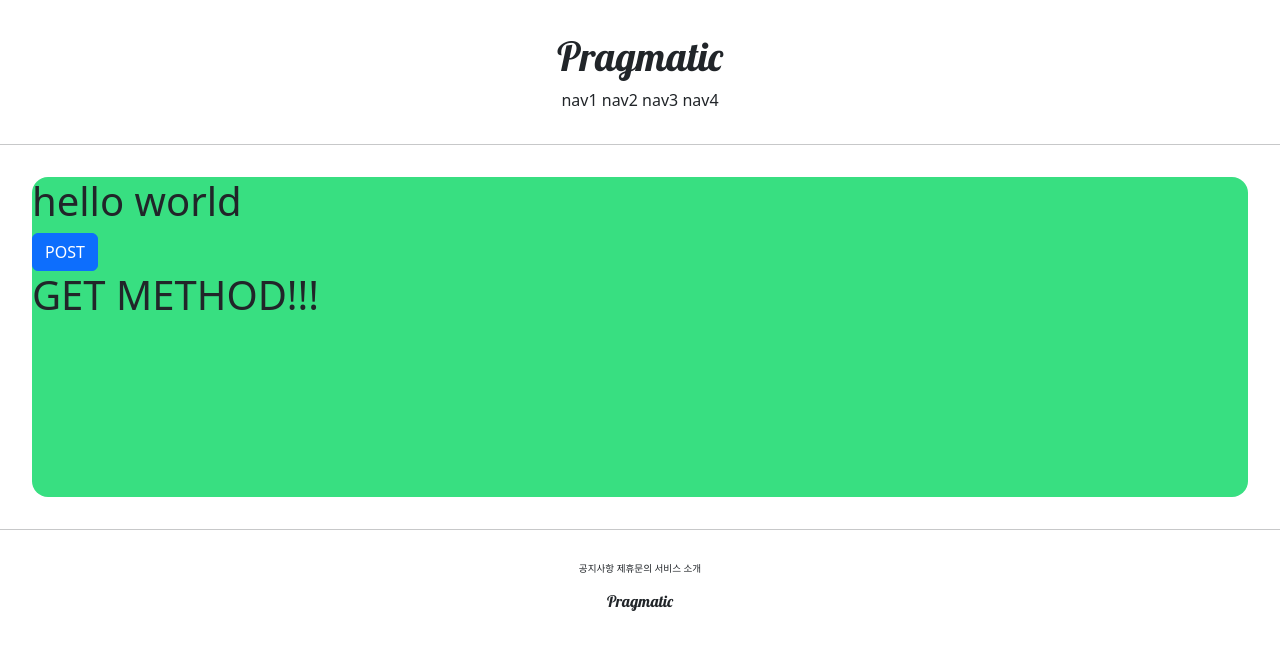
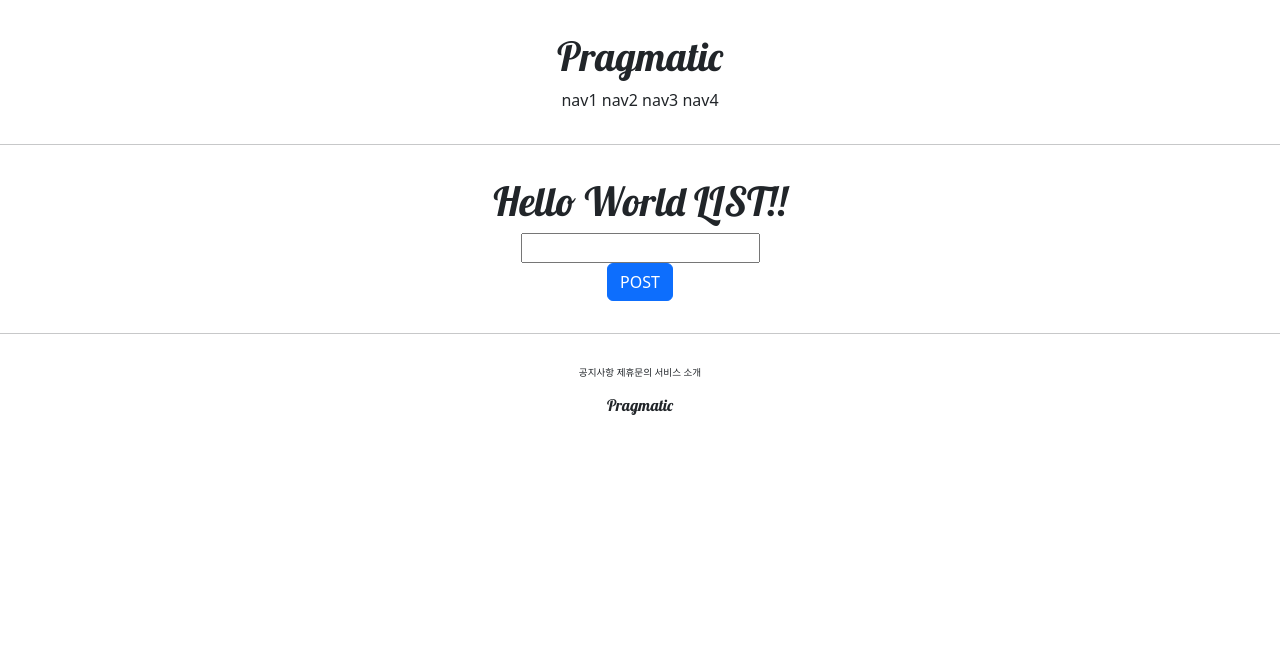
Before and after one commit to sijune/pragmatic, a Django app: page /account/hello_world/ in a window 1280 px wide. Shown: the top 650 px of the page. Run offline with Django 4.2, Linux system fonts and the light colour scheme.

Commit message:
Django 17 commit

```diff
--- a/accountapp/templates/accountapp/hello_world.html
+++ b/accountapp/templates/accountapp/hello_world.html
@@ -2,17 +2,25 @@
 
 {% block content %}
 
-    <div style="height: 20rem; background-color: #38df81; border-radius: 1rem; margin: 2rem;">
-      <h1>hello world</h1>
+    <div style="border-radius: 1rem; margin: 2rem; text-align: center;">
+      <h1 style="font-family: 'lobster', cursive; ">Hello World LIST!!</h1>
 
         <form action="/account/hello_world/" method="post">
             {% csrf_token %}
-            <input type="submit" class="btn btn-primary" value="POST">
+            <div>
+                <input type="text" name="hello_world_input">
+            </div>
+            <div>
+                <input type="submit" class="btn btn-primary" value="POST">
+            </div>
+
         </form>
 
+        {% if hello_world_output %}
         <h1>
-            {{ text }}
+            {{ hello_world_output.text }}
         </h1>
+        {% endif %}
     </div>
 
 {% endblock %}
--- a/accountapp/views.py
+++ b/accountapp/views.py
@@ -1,5 +1,8 @@
 from django.http import HttpResponse
 from django.shortcuts import render
+
+from accountapp.models import HelloWorld
+
 
 # Create your views here.
 
@@ -7,7 +10,14 @@ from django.shortcuts import render
 def hello_world(request):
 
     if request.method == "POST":
-        return render(request, "accountapp/hello_world.html", context={'text': 'POST METHOD!!!'})
+
+        temp = request.POST.get('hello_world_input')
+
+        new_hello_world = HelloWorld()
+        new_hello_world.text = temp
+        new_hello_world.save()
+
+        return render(request, "accountapp/hello_world.html", context={'hello_world_output': new_hello_world})
     else:
         return render(request, "accountapp/hello_world.html", context={'text': 'GET METHOD!!!'})
         # return HttpResponse('Hello World!')
```
